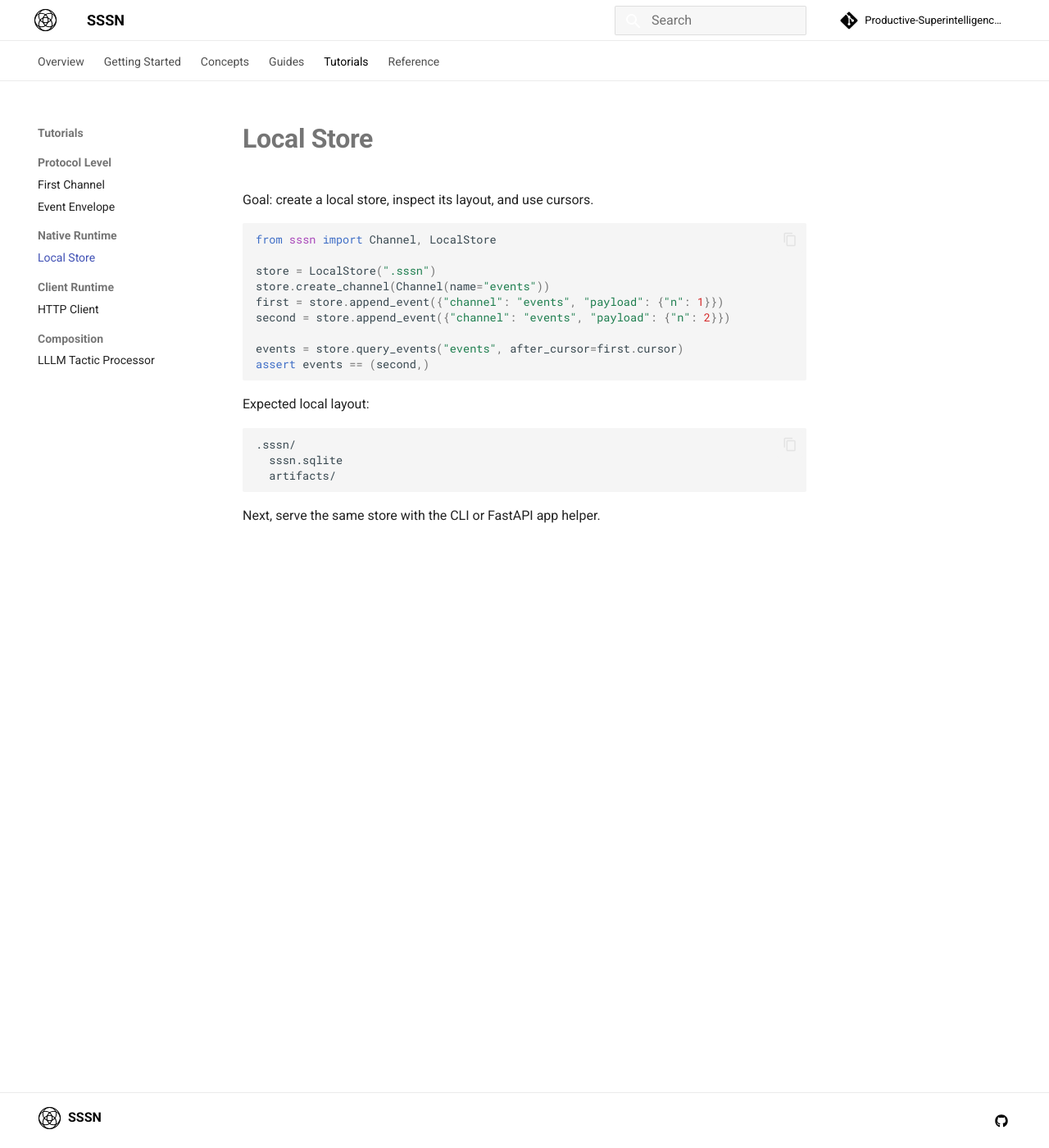
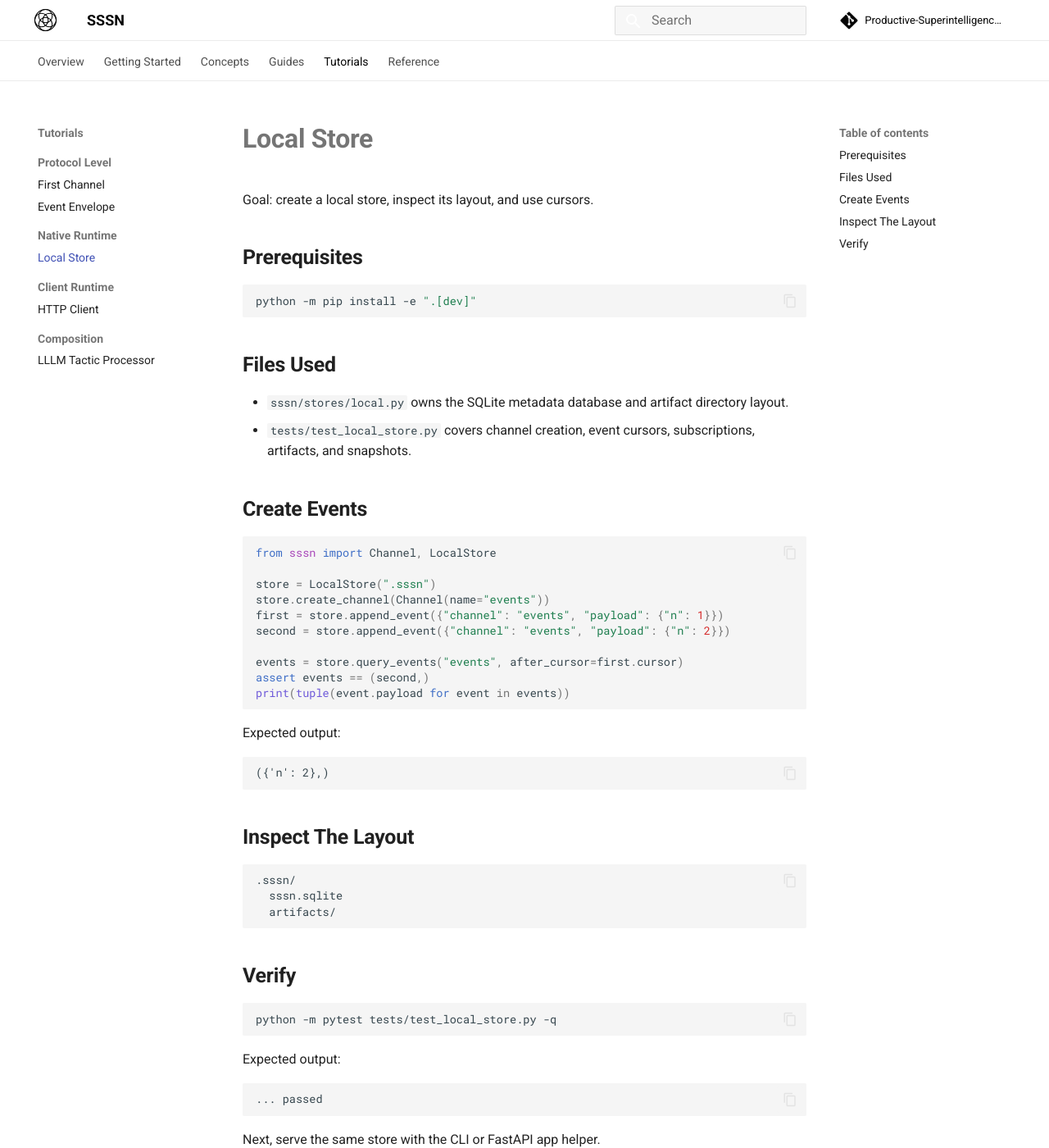
Before and after one commit to Productive-Superintelligence/sssn, an MkDocs documentation site: the page built from docs/tutorials/local-store.md, in a window 1280 px wide and 1400 px high. Shown: the whole window at 82% size. Built offline with MkDocs 1.6.1 and Material for MkDocs 9.7.7, drawn with Linux system fonts in a browser that asks for light colours; comment, search, counter and statistics services are not loaded.

Commit message:
Normalize tutorial verification structure

````diff
--- a/docs/tutorials/local-store.md
+++ b/docs/tutorials/local-store.md
@@ -1,6 +1,21 @@
 # Local Store
 
 Goal: create a local store, inspect its layout, and use cursors.
+
+## Prerequisites
+
+```bash
+python -m pip install -e ".[dev]"
+```
+
+## Files Used
+
+- `sssn/stores/local.py` owns the SQLite metadata database and artifact
+  directory layout.
+- `tests/test_local_store.py` covers channel creation, event cursors,
+  subscriptions, artifacts, and snapshots.
+
+## Create Events
 
 ```python
 from sssn import Channel, LocalStore
@@ -12,9 +27,16 @@ second = store.append_event({"channel": "events", "payload": {"n": 2}})
 
 events = store.query_events("events", after_cursor=first.cursor)
 assert events == (second,)
+print(tuple(event.payload for event in events))
 ```
 
-Expected local layout:
+Expected output:
+
+```text
+({'n': 2},)
+```
+
+## Inspect The Layout
 
 ```text
 .sssn/
@@ -22,4 +44,16 @@ Expected local layout:
   artifacts/
 ```
 
+## Verify
+
+```bash
+python -m pytest tests/test_local_store.py -q
+```
+
+Expected output:
+
+```text
+... passed
+```
+
 Next, serve the same store with the CLI or FastAPI app helper.
````
Also changed, not shown: docs/tutorials/event-envelope.md (+30 -1 lines), docs/tutorials/first-channel.md (+8 -1 lines), docs/tutorials/http-client.md (+26 -2 lines), docs/tutorials/lllm-tactic.md (+18 -1 lines), 1 other file.
